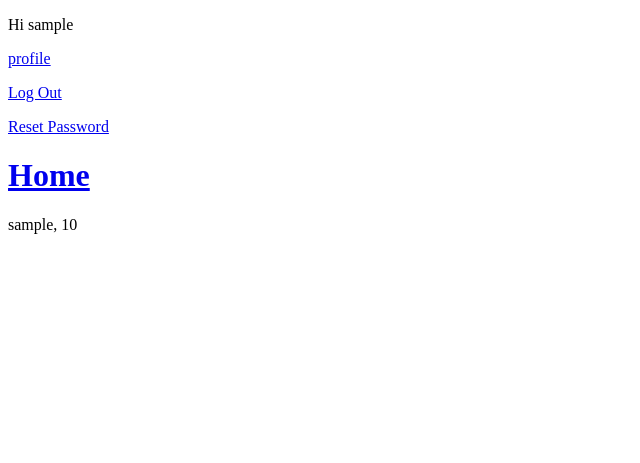
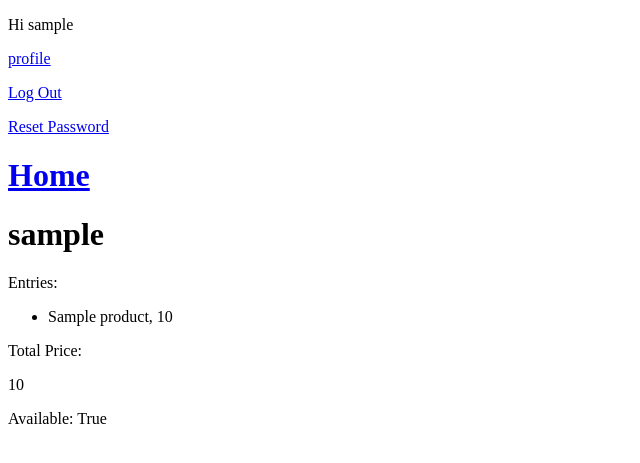
Before and after one commit to peyzor/ecommerce, a Django app: page /carts/cart-detail/1/ in a window 1280 px wide. Shown: the top 463 px of the page, without its empty margins (0-640 px from the left). Run offline with Django 3.2, Linux system fonts and the light colour scheme; a user stored in the database is signed in; tables that the repository leaves empty hold one stand-in row (values such as "Sample post").

Commit message:
Update cart_detail.html file

```diff
--- a/carts/templates/carts/cart_detail.html
+++ b/carts/templates/carts/cart_detail.html
@@ -5,5 +5,28 @@
 {% endblock title %}
 
 {% block body %}
-{{ cart }}
+<h1>{{ cart.user }}</h1>
+
+<p>Entries:
+<ul>
+
+    {% for entry in cart.entries.all %}
+    <li>{{ entry }}</li>
+    {% endfor %}
+
+</ul>
+</p>
+
+<p>Total Price:
+    {% if cart.total_price %}
+<p>{{ cart.total_price }}</p>
+{% else %}
+<p>no price</p>
+{% endif %}
+</p>
+
+<p>
+    Available: {{ cart.available }}
+</p>
+
 {% endblock body %}
```
